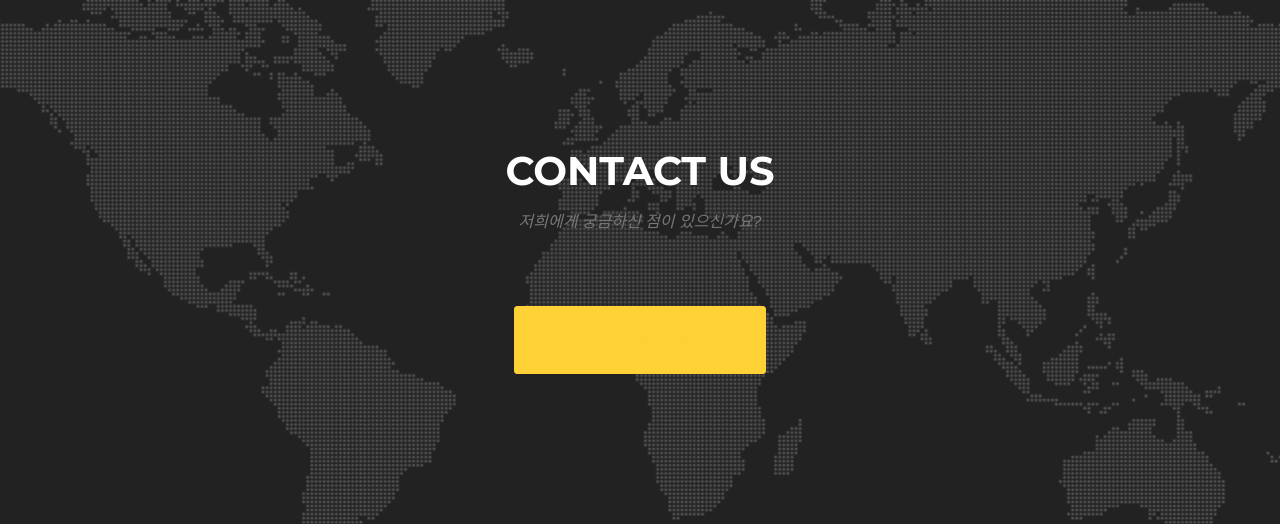
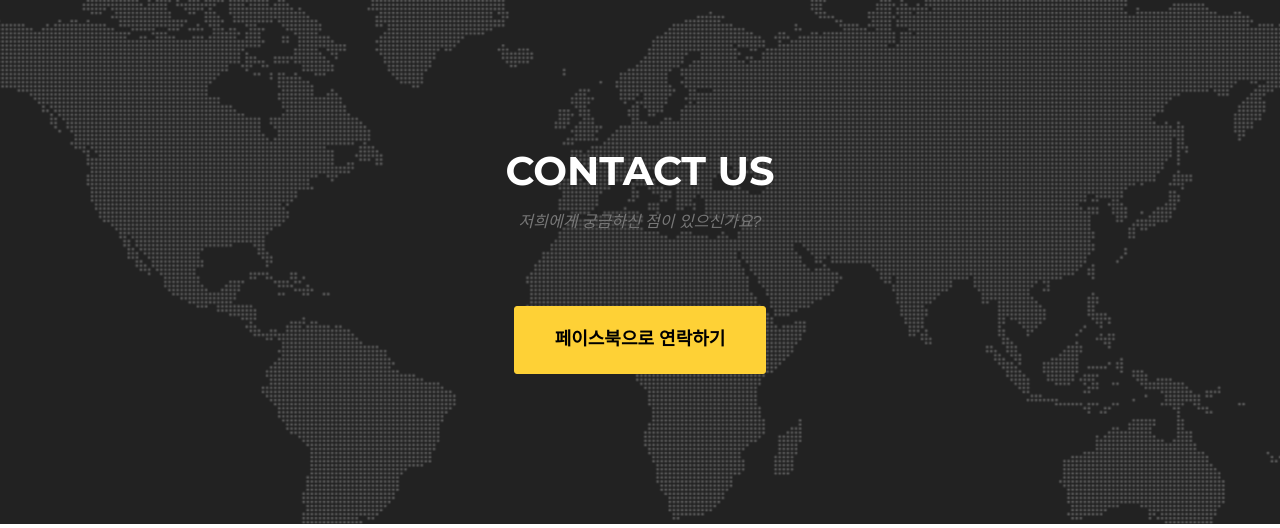
Before and after one commit to MartianLee/sccc_homepage, a PHP site: page / in a window 1280 px wide. Shown: the part 4865-5393 px from the top of the page. Run offline with PHP 8.4, Linux system fonts and the light colour scheme; some libraries are stand-ins or nearby versions; some web fonts are replaced.

Commit message:
페이스북 연락하기 버튼의 스타일을 만듭니다

```diff
--- /dev/null
+++ b/css/custom.css
@@ -0,0 +1,3 @@
+.facebook-link {
+  color: #000000 !important;
+}
--- a/index.php
+++ b/index.php
@@ -24,6 +24,7 @@
 
     <!-- Theme CSS -->
     <link href="css/agency.css" rel="stylesheet">
+    <link href="css/custom.css" rel="stylesheet">
 
     <!-- HTML5 Shim and Respond.js IE8 support of HTML5 elements and media queries -->
     <!-- WARNING: Respond.js doesn't work if you view the page via file:// -->
@@ -402,7 +403,7 @@
                             <div class="col-lg-12 text-center">
                                 <div id="success"></div>
                                   <button class="btn btn-xl">
-                                    <a href="https://www.facebook.com/SSUSCCC/">
+                                    <a class="facebook-link" href="https://www.facebook.com/SSUSCCC/">
                                       페이스북으로 연락하기
                                     </a>
                                   </button>
```
